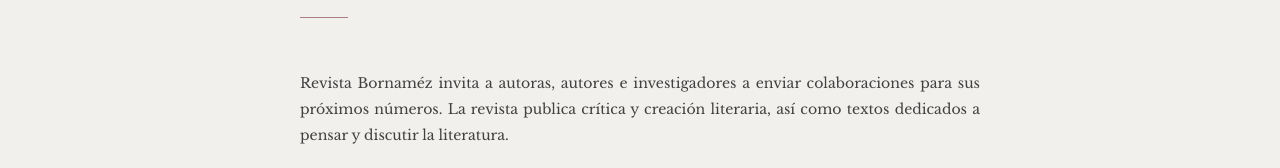
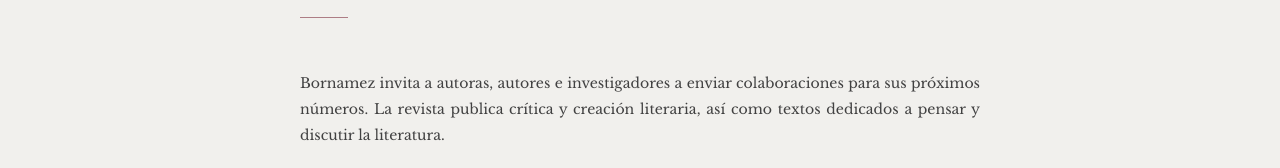
Before and after one commit to ferdinandda/Bornamez, a website built with Vite: page convocatoria/index.html in a window 1280 px wide. Shown: the part 233-401 px from the top of the page. Built offline with nearby package versions, Linux system fonts and the light colour scheme; a web font is replaced by a local one.

Commit message:
fix: quitar Revista y tilde en Bornamez en convocatoria

```diff
--- a/convocatoria/index.html
+++ b/convocatoria/index.html
@@ -50,7 +50,7 @@
         <div class="editorial-divider"></div>
         <div class="conv-body">
 
-          <p>Revista Bornaméz invita a autoras, autores e investigadores a enviar colaboraciones para sus próximos números. La revista publica crítica y creación literaria, así como textos dedicados a pensar y discutir la literatura.</p>
+          <p>Bornamez invita a autoras, autores e investigadores a enviar colaboraciones para sus próximos números. La revista publica crítica y creación literaria, así como textos dedicados a pensar y discutir la literatura.</p>
 
           <p>Las colaboraciones pueden inscribirse en las siguientes secciones:</p>
 
```
